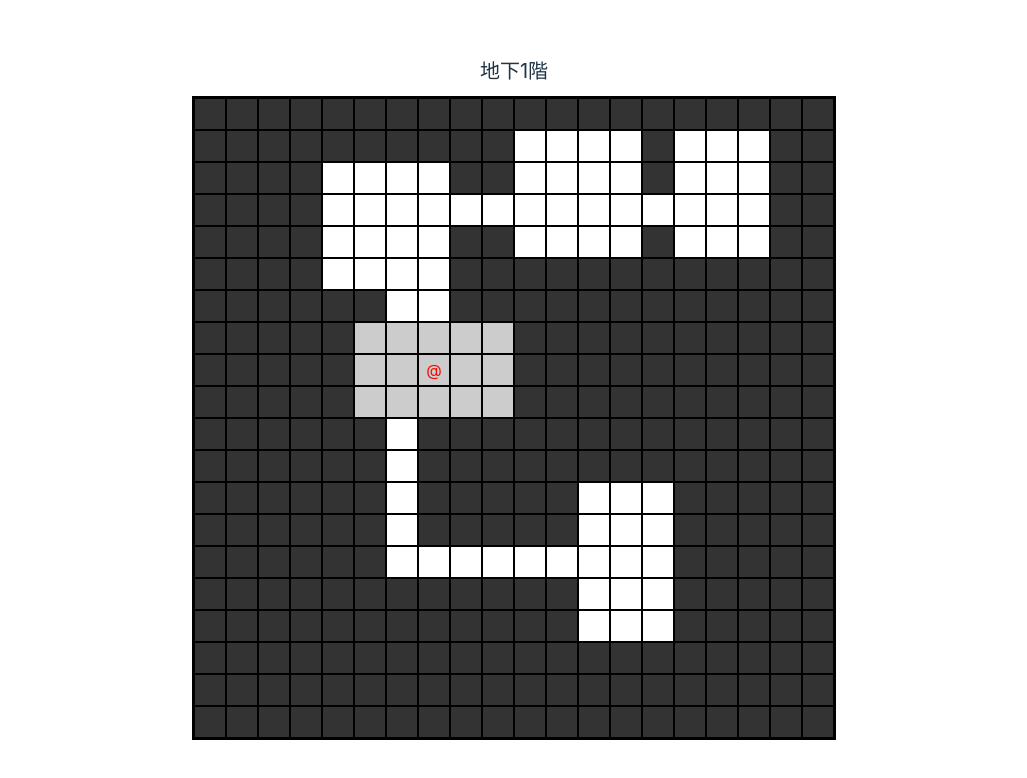
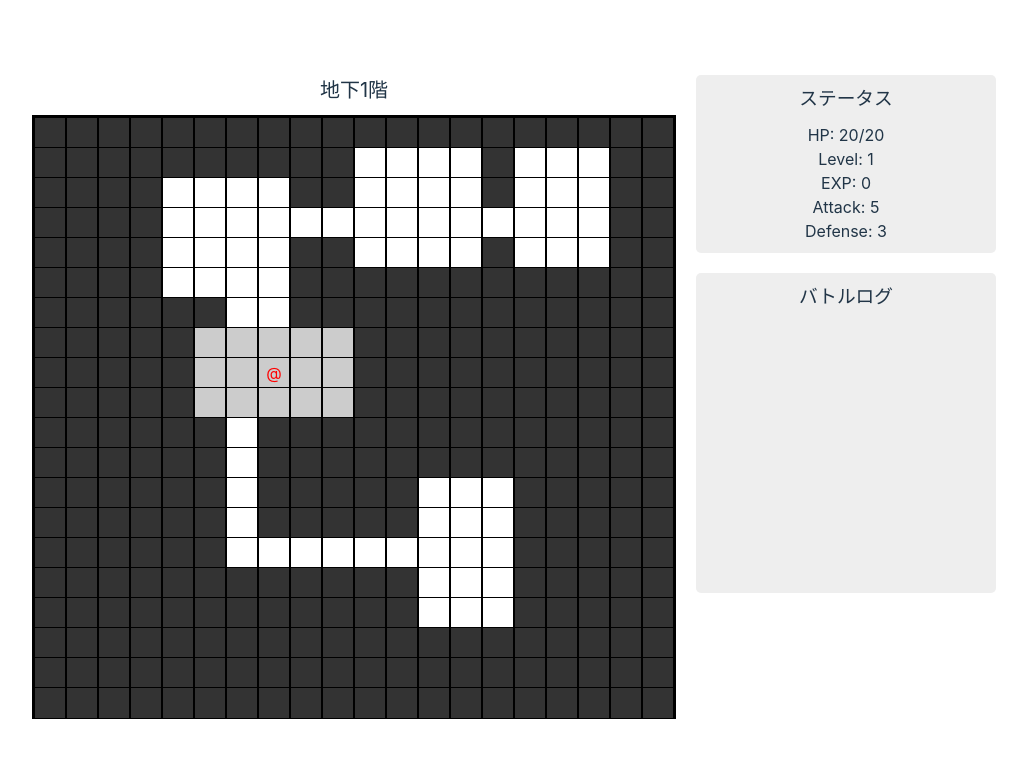
Before and after one commit to kekoyana/ai_game, a React (Vite) app in the folder roguelike/: page / in a window 1280 px wide. Shown: the top 778 px of the page, without its empty margins (126-1153 px from the left). Built offline with nearby package versions, Linux system fonts and the light colour scheme.

Commit message:
モンスターを登場させる

```diff
--- a/roguelike/src/Game.tsx
+++ b/roguelike/src/Game.tsx
@@ -1,8 +1,8 @@
-import React, { useEffect, useState } from 'react';
-import { GameState } from './types/game';
+import React, { useEffect, useState, useCallback } from 'react';
+import { GameState, Direction, Cell, Monster } from './types/game';
 import { createInitialGameState, movePlayer } from './game/gameLogic';
 
-const CELL_SIZE = 30; // ピクセル単位
+const CELL_SIZE = 30;
 
 const Game: React.FC = () => {
   const width = 20;
@@ -11,10 +11,10 @@ const Game: React.FC = () => {
     createInitialGameState(width, height)
   );
 
-  const handleKeyDown = (e: KeyboardEvent) => {
-    if (gameState.isGameClear) return;
+  const handleKeyDown = useCallback((e: KeyboardEvent): void => {
+    if (gameState.isGameClear || gameState.isGameOver) return;
 
-    let direction: 'up' | 'down' | 'left' | 'right' | null = null;
+    let direction: Direction | null = null;
     switch (e.key) {
       case 'ArrowUp':
         direction = 'up';
@@ -32,30 +32,43 @@ const Game: React.FC = () => {
         break;
     }
     if (direction) {
-      setGameState((prevState) => movePlayer(prevState, direction));
+      setGameState((prevState: GameState) => movePlayer(prevState, direction as Direction));
     }
-  };
+  }, [gameState.isGameClear, gameState.isGameOver]);
 
   useEffect(() => {
     window.addEventListener('keydown', handleKeyDown);
     return () =>
       window.removeEventListener('keydown', handleKeyDown);
-  }, [gameState.isGameClear]);
+  }, [handleKeyDown]);
+
+  const getMonsterAtPosition = (x: number, y: number): Monster | undefined => {
+    return gameState.monsters.find(
+      monster => monster.position.x === x &&
+                monster.position.y === y &&
+                monster.isVisible &&
+                monster.hp > 0
+    );
+  };
 
   return (
-    <div style={{ textAlign: 'center' }}>
+    <div style={{ display: 'flex', padding: '20px', gap: '20px' }}>
+      <div>
         <div style={{ marginBottom: '10px', fontSize: '20px' }}>
           地下{gameState.currentFloor}階
         </div>
         <div style={{ display: 'inline-block', border: '2px solid black' }}>
-        {gameState.map.map((row, rowIndex) => (
-          <div key={rowIndex} style={{ display: 'flex' }}>
-            {row.map((cell, colIndex) => {
+          {gameState.map.map((row: Cell[], rowIndex: number) => (
+            <div key={rowIndex} style={{ display: 'flex', height: `${CELL_SIZE}px` }}>
+              {row.map((cell: Cell, colIndex: number) => {
                 const isPlayer =
                   gameState.player.x === colIndex &&
                   gameState.player.y === rowIndex;
-              let backgroundColor;
+                const monster = getMonsterAtPosition(colIndex, rowIndex);
+
+                let backgroundColor: string;
                 let content = '';
+                let textColor = '#000';
 
                 if (cell.type === 'wall') {
                   backgroundColor = '#333';
@@ -68,6 +81,10 @@ const Game: React.FC = () => {
 
                 if (isPlayer) {
                   content = '@';
+                  textColor = '#ff0000';
+                } else if (monster) {
+                  content = monster.symbol;
+                  textColor = '#0000ff';
                 }
 
                 return (
@@ -76,13 +93,14 @@ const Game: React.FC = () => {
                     style={{
                       width: CELL_SIZE,
                       height: CELL_SIZE,
-                    backgroundColor: backgroundColor,
+                      backgroundColor,
                       border: '1px solid #000',
                       display: 'flex',
                       alignItems: 'center',
                       justifyContent: 'center',
                       fontSize: '16px',
-                    color: isPlayer ? '#ff0000' : '#000',
+                      color: textColor,
+                      fontWeight: monster ? 'bold' : 'normal',
                     }}
                   >
                     {content}
@@ -92,6 +110,62 @@ const Game: React.FC = () => {
             </div>
           ))}
         </div>
+      </div>
+
+      <div style={{ width: '300px' }}>
+        {/* ステータス表示 */}
+        <div style={{
+          backgroundColor: '#eee',
+          padding: '10px',
+          marginBottom: '20px',
+          borderRadius: '5px'
+        }}>
+          <h3 style={{ margin: '0 0 10px 0' }}>ステータス</h3>
+          <div>HP: {gameState.playerStatus.hp}/{gameState.playerStatus.maxHp}</div>
+          <div>Level: {gameState.playerStatus.level}</div>
+          <div>EXP: {gameState.playerStatus.exp}</div>
+          <div>Attack: {gameState.playerStatus.attack}</div>
+          <div>Defense: {gameState.playerStatus.defense}</div>
+        </div>
+
+        {/* バトルログ表示 */}
+        <div style={{
+          backgroundColor: '#eee',
+          padding: '10px',
+          borderRadius: '5px',
+          height: '300px',
+          overflowY: 'auto'
+        }}>
+          <h3 style={{ margin: '0 0 10px 0' }}>バトルログ</h3>
+          <div>
+            {gameState.battleLogs.slice().reverse().map((log, index) => (
+              <div key={index} style={{ marginBottom: '5px' }}>
+                {log.message}
+              </div>
+            ))}
+          </div>
+        </div>
+      </div>
+
+      {gameState.isGameOver && (
+        <div
+          style={{
+            position: 'fixed',
+            top: '50%',
+            left: '50%',
+            transform: 'translate(-50%, -50%)',
+            backgroundColor: 'rgba(0, 0, 0, 0.8)',
+            color: '#fff',
+            padding: '20px',
+            borderRadius: '10px',
+            fontSize: '24px',
+            zIndex: 1000,
+          }}
+        >
+          Game Over...
+        </div>
+      )}
+
       {gameState.isGameClear && (
         <div
           style={{
--- a/roguelike/src/game/gameLogic.ts
+++ b/roguelike/src/game/gameLogic.ts
@@ -1,6 +1,51 @@
-import { GameState, GameMap, Position, Cell, Direction, Room } from '../types/game';
+import { GameState, GameMap, Position, Cell, Direction, Room, Monster, Status, BattleLog } from '../types/game';
 
 const FINAL_FLOOR = 10;
+
+const MONSTER_TYPES = [
+  { symbol: 'S', name: 'Slime', baseHp: 5, baseAttack: 2, baseDefense: 1, baseExp: 2 },
+  { symbol: 'G', name: 'Goblin', baseHp: 8, baseAttack: 3, baseDefense: 2, baseExp: 3 },
+  { symbol: 'O', name: 'Orc', baseHp: 12, baseAttack: 4, baseDefense: 3, baseExp: 5 },
+];
+
+const calculateDamage = (attacker: { attack: number }, defender: { defense: number }): number => {
+  return Math.max(1, attacker.attack - Math.floor(defender.defense / 2));
+};
+
+const createMonsterStats = (base: typeof MONSTER_TYPES[0], floor: number) => {
+  const levelBonus = Math.floor(floor / 2);
+  return {
+    hp: base.baseHp + levelBonus * 2,
+    maxHp: base.baseHp + levelBonus * 2,
+    attack: base.baseAttack + levelBonus,
+    defense: base.baseDefense + levelBonus,
+    exp: base.baseExp + levelBonus,
+  };
+};
+
+const createInitialPlayerStatus = (): Status => ({
+  hp: 20,
+  maxHp: 20,
+  attack: 5,
+  defense: 3,
+  exp: 0,
+  level: 1
+});
+
+const getExpForNextLevel = (level: number): number => {
+  return level * 5;
+};
+
+const levelUp = (status: Status): Status => {
+  return {
+    hp: status.maxHp + 5,
+    maxHp: status.maxHp + 5,
+    attack: status.attack + 2,
+    defense: status.defense + 1,
+    exp: 0,
+    level: status.level + 1
+  };
+};
 
 const isInsideRoom = (pos: Position, room: Room): boolean => {
   return pos.x >= room.x &&
@@ -9,16 +54,45 @@ const isInsideRoom = (pos: Position, room: Room): boolean => {
          pos.y < room.y + room.h;
 };
 
-const revealRoom = (map: GameMap, room: Room): void => {
+const revealRoom = (map: GameMap, room: Room, monsters: Monster[]): void => {
   for (let y = room.y; y < room.y + room.h; y++) {
     for (let x = room.x; x < room.x + room.w; x++) {
       map[y][x].isVisible = true;
     }
   }
+  monsters.forEach(monster => {
+    if (isInsideRoom(monster.position, room)) {
+      monster.isVisible = true;
+    }
+  });
+};
+
+const generateMonsters = (rooms: Room[], floor: number): Monster[] => {
+  const monsters: Monster[] = [];
+  const monstersPerRoom = Math.min(Math.floor(floor / 2) + 1, 3);
+
+  rooms.slice(1).forEach(room => {
+    for (let i = 0; i < monstersPerRoom; i++) {
+      const monsterType = MONSTER_TYPES[Math.floor(Math.random() * MONSTER_TYPES.length)];
+      const stats = createMonsterStats(monsterType, floor);
+      const monster: Monster = {
+        position: {
+          x: Math.floor(Math.random() * (room.w - 2)) + room.x + 1,
+          y: Math.floor(Math.random() * (room.h - 2)) + room.y + 1,
+        },
+        ...stats,
+        isVisible: false,
+        symbol: monsterType.symbol,
+        name: monsterType.name
+      };
+      monsters.push(monster);
+    }
+  });
+
+  return monsters;
 };
 
 export const generateGameMap = (width: number, height: number): { map: GameMap, rooms: Room[] } => {
-  // マップを壁で初期化
   const map: GameMap = [];
   for (let y = 0; y < height; y++) {
     const row: Cell[] = [];
@@ -31,7 +105,6 @@ export const generateGameMap = (width: number, height: number): { map: GameMap,
   const rooms: Room[] = [];
   const roomAttempts = 10;
 
-  // ランダムな部屋を生成
   for (let i = 0; i < roomAttempts; i++) {
     const roomWidth = Math.floor(Math.random() * 4) + 3;
     const roomHeight = Math.floor(Math.random() * 4) + 3;
@@ -49,7 +122,6 @@ export const generateGameMap = (width: number, height: number): { map: GameMap,
     });
     if (!overlaps) {
       rooms.push(newRoom);
-      // 部屋内部を床にする
       for (let y = roomY; y < roomY + roomHeight; y++) {
         for (let x = roomX; x < roomX + roomWidth; x++) {
           map[y][x].type = 'floor';
@@ -58,7 +130,6 @@ export const generateGameMap = (width: number, height: number): { map: GameMap,
     }
   }
 
-  // 部屋同士を通路で接続
   for (let i = 1; i < rooms.length; i++) {
     const prev = rooms[i - 1];
     const current = rooms[i];
@@ -66,7 +137,6 @@ export const generateGameMap = (width: number, height: number): { map: GameMap,
     const currCenter = { x: Math.floor(current.x + current.w / 2), y: Math.floor(current.y + current.h / 2) };
 
     if (Math.random() < 0.5) {
-      // 横方向に通路、その後縦方向
       for (let x = Math.min(prevCenter.x, currCenter.x); x <= Math.max(prevCenter.x, currCenter.x); x++) {
         map[prevCenter.y][x].type = 'floor';
       }
@@ -74,7 +144,6 @@ export const generateGameMap = (width: number, height: number): { map: GameMap,
         map[y][currCenter.x].type = 'floor';
       }
     } else {
-      // 縦方向に通路、その後横方向
       for (let y = Math.min(prevCenter.y, currCenter.y); y <= Math.max(prevCenter.y, currCenter.y); y++) {
         map[y][prevCenter.x].type = 'floor';
       }
@@ -84,7 +153,6 @@ export const generateGameMap = (width: number, height: number): { map: GameMap,
     }
   }
 
-  // 最後の部屋に階段を配置（最終階の場合はゴール）
   if (rooms.length > 0) {
     const lastRoom = rooms[rooms.length - 1];
     const stairsX = Math.floor(lastRoom.x + lastRoom.w / 2);
@@ -98,21 +166,26 @@ export const generateGameMap = (width: number, height: number): { map: GameMap,
 export const createInitialGameState = (width: number, height: number): GameState => {
   const { map, rooms } = generateGameMap(width, height);
   let initialPlayer: Position = { x: 1, y: 1 };
+  const playerStatus = createInitialPlayerStatus();
 
-  // プレイヤーを最初の部屋に配置
   if (rooms.length > 0) {
     const firstRoom = rooms[0];
     initialPlayer = {
       x: Math.floor(firstRoom.x + firstRoom.w / 2),
       y: Math.floor(firstRoom.y + firstRoom.h / 2)
     };
-    revealRoom(map, firstRoom); // 初期部屋を可視化
   }
+
+  const monsters = generateMonsters(rooms, 1);
+  revealRoom(map, rooms[0], monsters);
 
   return {
     player: initialPlayer,
+    playerStatus,
     map,
     rooms,
+    monsters,
+    battleLogs: [],
     currentFloor: 1,
     isGameOver: false,
     isGameClear: false
@@ -126,32 +199,94 @@ const createNextFloor = (
   width: number,
   height: number,
   floor: number,
-  player: Position
+  playerStatus: Status
 ): GameState => {
   const { map, rooms } = generateGameMap(width, height);
+  let player: Position = { x: 1, y: 1 };
 
-  // プレイヤーを最初の部屋に配置
   if (rooms.length > 0) {
     const firstRoom = rooms[0];
     player = {
       x: Math.floor(firstRoom.x + firstRoom.w / 2),
       y: Math.floor(firstRoom.y + firstRoom.h / 2)
     };
-    revealRoom(map, firstRoom); // 初期部屋を可視化
   }
+
+  const monsters = generateMonsters(rooms, floor);
+  revealRoom(map, rooms[0], monsters);
 
   return {
     player,
+    playerStatus,
     map,
     rooms,
+    monsters,
+    battleLogs: [],
     currentFloor: floor,
     isGameOver: false,
     isGameClear: floor > FINAL_FLOOR
   };
 };
 
+const findMonsterAtPosition = (monsters: Monster[], pos: Position): Monster | undefined => {
+  return monsters.find(m => m.position.x === pos.x && m.position.y === pos.y && m.hp > 0);
+};
+
+const processBattle = (
+  playerStatus: Status,
+  monster: Monster
+): { updatedPlayerStatus: Status; updatedMonster: Monster; logs: BattleLog[] } => {
+  const logs: BattleLog[] = [];
+  const timestamp = Date.now();
+
+  // プレイヤーの攻撃
+  const playerDamage = calculateDamage(playerStatus, monster);
+  const updatedMonster = { ...monster, hp: Math.max(0, monster.hp - playerDamage) };
+  logs.push({
+    message: `${playerDamage}のダメージを${monster.name}に与えた！`,
+    timestamp
+  });
+
+  let updatedPlayerStatus = playerStatus;
+
+  // モンスターが生き残っている場合、反撃
+  if (updatedMonster.hp > 0) {
+    const monsterDamage = calculateDamage(monster, playerStatus);
+    updatedPlayerStatus = {
+      ...playerStatus,
+      hp: Math.max(0, playerStatus.hp - monsterDamage)
+    };
+    logs.push({
+      message: `${monsterDamage}のダメージを受けた！`,
+      timestamp: timestamp + 1
+    });
+  } else {
+    // モンスターを倒した場合
+    logs.push({
+      message: `${monster.name}を倒した！ ${monster.exp}の経験値を獲得！`,
+      timestamp: timestamp + 1
+    });
+
+    // 経験値加算とレベルアップ処理
+    const newExp = playerStatus.exp + monster.exp;
+    const expForNext = getExpForNextLevel(playerStatus.level);
+
+    if (newExp >= expForNext) {
+      updatedPlayerStatus = levelUp(playerStatus);
+      logs.push({
+        message: `レベルアップ！ Level ${updatedPlayerStatus.level}になった！`,
+        timestamp: timestamp + 2
+      });
+    } else {
+      updatedPlayerStatus = { ...playerStatus, exp: newExp };
+    }
+  }
+
+  return { updatedPlayerStatus, updatedMonster, logs };
+};
+
 export const movePlayer = (state: GameState, direction: Direction): GameState => {
-  const { player, map, rooms } = state;
+  const { player, map, rooms, monsters, playerStatus } = state;
   let newX = player.x;
   let newY = player.y;
 
@@ -181,13 +316,55 @@ export const movePlayer = (state: GameState, direction: Direction): GameState =>
     return state;
   }
 
+  // モンスターとの戦闘判定
+  const monster = findMonsterAtPosition(monsters, { x: newX, y: newY });
+  if (monster && monster.isVisible) {
+    const { updatedPlayerStatus, updatedMonster, logs } = processBattle(playerStatus, monster);
+
+    // プレイヤーが死亡した場合
+    if (updatedPlayerStatus.hp <= 0) {
+      return {
+        ...state,
+        playerStatus: updatedPlayerStatus,
+        monsters: monsters.map(m =>
+          m === monster ? updatedMonster : m
+        ),
+        battleLogs: [...state.battleLogs, ...logs],
+        isGameOver: true
+      };
+    }
+
+    // モンスターが死亡した場合は移動可能
+    if (updatedMonster.hp <= 0) {
+      return {
+        ...state,
+        player: { x: newX, y: newY },
+        playerStatus: updatedPlayerStatus,
+        monsters: monsters.map(m =>
+          m === monster ? updatedMonster : m
+        ),
+        battleLogs: [...state.battleLogs, ...logs]
+      };
+    }
+
+    // モンスターが生存している場合は移動できない
+    return {
+      ...state,
+      playerStatus: updatedPlayerStatus,
+      monsters: monsters.map(m =>
+        m === monster ? updatedMonster : m
+      ),
+      battleLogs: [...state.battleLogs, ...logs]
+    };
+  }
+
   // 新しい位置を可視化
   map[newY][newX].isVisible = true;
 
   // 新しい位置が部屋の中にあるかチェック
   for (const room of rooms) {
     if (isInsideRoom({ x: newX, y: newY }, room)) {
-      revealRoom(map, room);
+      revealRoom(map, room, monsters);
       break;
     }
   }
@@ -195,8 +372,11 @@ export const movePlayer = (state: GameState, direction: Direction): GameState =>
   // 階段に到達した場合
   if (targetCell.type === 'stairs') {
     const nextFloor = state.currentFloor + 1;
-    return createNextFloor(map.length, map[0].length, nextFloor, { x: newX, y: newY });
+    return createNextFloor(map.length, map[0].length, nextFloor, playerStatus);
   }
 
-  return { ...state, player: { x: newX, y: newY } };
+  return {
+    ...state,
+    player: { x: newX, y: newY }
+  };
 };
```
Also changed, not shown: roguelike/src/types/game.ts (+29 -0 lines), roguelike/tsconfig.app.json (+9 -1 lines), 1 other file (tests, documents, lock files or other folders). Lines whose indentation alone changed are shown as unchanged.
